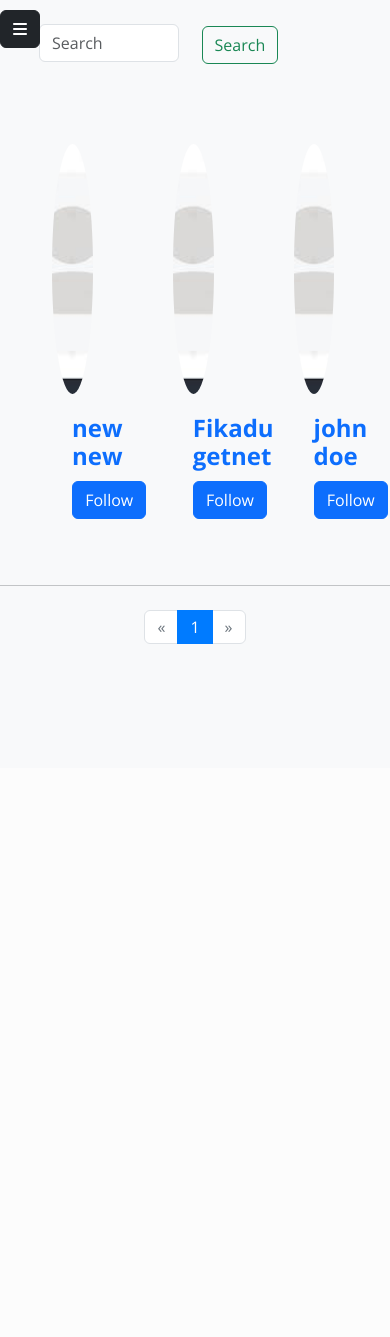
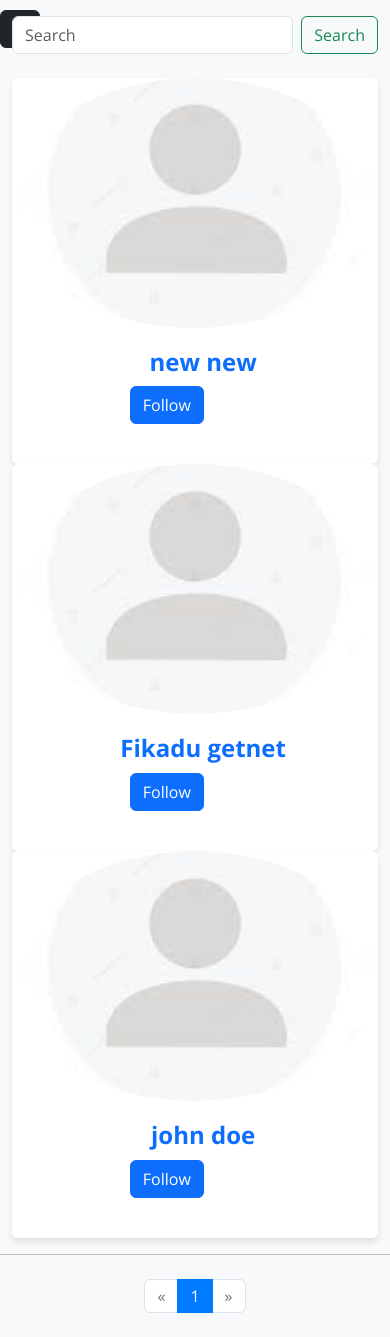
Before and after one commit to zelalem3/SEcollab1, a Flask app: page /otherusers in a window 390 px wide. Shown: the part 76-1413 px from the top of the page. Before the commit the page ends 720 px from the top, so only its background shows below. Run offline with Flask 3, Linux system fonts and the light colour scheme; a user stored in the database is signed in; data that the repository does not hold is empty; some libraries are stand-ins or nearby versions.

Commit message:
added media query

```diff
--- a/static/css/otherusers.css
+++ b/static/css/otherusers.css
@@ -117,8 +117,13 @@
 
       padding: 20px;
       box-sizing: border-box;
-      margin-bottom: 10px;
+      margin-bottom: 30px;
       transition: transform 0.3s, box-shadow 0.3s;
+
     }
     .follow{
     margin-left: 30%;}
+    body.dark-mode .card-title{
+    color: black;}
+    .card h-100{
+    margin-top:3opx;}
--- a/static/css/specficcollab.css
+++ b/static/css/specficcollab.css
@@ -83,3 +83,5 @@ h1 {
     background-color:white;
     color:black;
     }
+    body.dark-mode a{
+    color:white;}
--- a/templates/otherusers.html
+++ b/templates/otherusers.html
@@ -4,11 +4,8 @@
 <head>
   <meta charset="utf-8">
   <meta name="viewport" content="width=device-width, initial-scale=1.0">
-
   <meta name="description" content="">
   <meta name="author" content="">
-
-
   <title>Users</title>
 
   <!-- Bootstrap core CSS -->
@@ -18,13 +15,15 @@
   <link href="{{ url_for('static', filename='vendor/fontawesome-free/css/all.min.css')}}" rel="stylesheet" type="text/css">
   <link href='https://fonts.googleapis.com/css?family=Lora:400,700,400italic,700italic' rel='stylesheet' type='text/css'>
   <link href='https://fonts.googleapis.com/css?family=Open+Sans:300italic,400italic,600italic,700italic,800italic,400,300,600,700,800' rel='stylesheet' type='text/css'>
-
   <link rel="stylesheet" href="../static/css/otherusers.css">
   <link rel="stylesheet" href="../static/css/sidebar.css">
   <style>
-    body.dark-mode{
-    background-color:black;
-    color:white;
+    body.dark-mode {
+      background-color: black;
+      color: white;
+    }
+    .card {
+      margin-bottom: 20px;
     }
   </style>
 </head>
@@ -40,36 +39,40 @@
   {% endfor %}
   {% endif %}
   {% endwith %}
+
   <!-- Page Header -->
 
-<div style="margin-top: 4%;margin-left: 10%;">
-
-            <input class="form-control me-2" type="search" placeholder="Search" id="text" aria-label="Search" style="width:40%;display:inline-block;">
-            <button style="margin: 10px;" class="btn btn-outline-success"  id="search" type="submit">Search</button>
-
+  <div class="container" style="margin-top: 4%;">
+    <div class="row mb-4">
+      <div class="col-12 col-md-8 offset-md-2 d-flex">
+        <input class="form-control me-2" type="search" placeholder="Search" id="text" aria-label="Search">
+        <button class="btn btn-outline-success" id="search" type="submit">Search</button>
+      </div>
     </div>
 
-  <div class="container">
-    <div class="parent">
+    <div class="row">
       {% if users %}
       {% for user in users %}
+      <div class="col-12 col-sm-6 col-md-4 col-lg-3">
+        <div class="card h-100">
           <a href="{{ url_for('profile', id= user.id ) }}" style="text-decoration: none;">
-      <div class="child">
             <img src="../static/images/noprofile.jpg" class="card-img-top" alt="Blog Image">
             <div class="card-body">
               <h5 class="card-title">{{ user.fname }} {{ user.lname }}</h5>
             </a>
               <button type="button" user-id="{{ user.id }}" id="{{ user.id }}" class="btn btn-primary follow">Follow</button>
             </div>
-
+          </div>
         </div>
       {% endfor %}
       {% else %}
-<h3 style="margin-left: 30%;">There are no users yet</h3>
+      <h3 class="text-center">There are no users yet</h3>
       {% endif %}
     </div>
   </div>
+
   <hr>
+
   <nav class="my-4" aria-label="...">
     <ul class="pagination justify-content-center">
       <li class="page-item {{ 'disabled' if page <= 1 else '' }}">
@@ -86,11 +89,9 @@
     </ul>
   </nav>
 
-  <script src="../static/js/index.js"></script>
   <!-- Bootstrap core JavaScript -->
   <script src="{{ url_for('static', filename='vendor/jquery/jquery.min.js')}}"></script>
   <script src="{{ url_for('static', filename='vendor/bootstrap/js/bootstrap.bundle.min.js')}}"></script>
-
   <!-- Custom scripts for this template -->
   <script src="{{ url_for('static',filename='js/clean-blog.min.js')}}"></script>
   <script src="https://cdn.jsdelivr.net/npm/@popperjs/core@2.11.8/dist/umd/popper.min.js" integrity="sha384-I7E8VVD/ismYTF4hNIPjVp/Zjvgyol6VFvRkX/vR+Vc4jQkC+hVqc2pM8ODewa9r" crossorigin="anonymous"></script>
@@ -99,4 +100,5 @@
   <script src="https://kit.fontawesome.com/3259a3ed9a.js" crossorigin="anonymous"></script>
   <script src="../static/js/darkmode.js"></script>
 </body>
+
 </html>
--- a/templates/specficcollab.html
+++ b/templates/specficcollab.html
@@ -24,7 +24,7 @@
     <p>{{ collab.Looking_for }}</p>
     <p>Project Owner</p>
 
-    <a style="text-decoration: none;color: black;" href="{{ url_for('profile', id=collab.user.id) }}"><p>{{ collab.user.fname }} {{ collab.user.lname }}</p></a>
+    <a style="text-decoration: none;" href="{{ url_for('profile', id=collab.user.id) }}"><p>{{ collab.user.fname }} {{ collab.user.lname }}</p></a>
 
     <button type="button" id="register" style="margin-left: 40%;" project_id={{ collab.id }} class="btn btn-dark">Register Interest</button>
     <div class="error-message"></div>
```
Also changed, not shown: static/css/addcollabration.css (+78 -0 lines), static/css/myblogs.css (+12 -0 lines), templates/myblogs.html (+22 -19 lines), instance/database.db, static/images/blog.PNG (added). Lines whose indentation alone changed are shown as unchanged.
